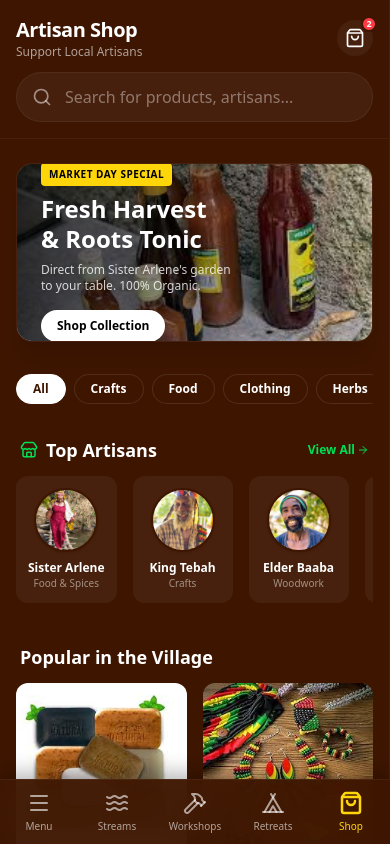
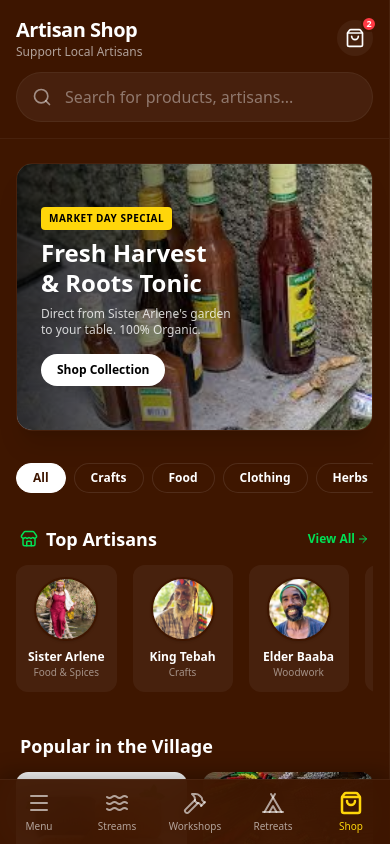
Before and after one commit to ezrontech/RIV, a Next.js app: page /shop in a window 390 px wide. Built offline with nearby package versions, Linux system fonts and the light colour scheme.

Commit message:
feat: add initial shop page with product listings, artisan profiles, categories, and search functionality.

```diff
--- a/src/app/(hub)/shop/page.tsx
+++ b/src/app/(hub)/shop/page.tsx
@@ -57,7 +57,7 @@ export default function ShopPage() {
             <div className="flex flex-col gap-8 px-4 py-6">
 
                 {/* 1. Hero: Featured Vendor / Marketplace Highlight */}
-                <section className="relative aspect-[2/1] md:aspect-[3/1] rounded-2xl overflow-hidden shadow-xl group cursor-pointer border border-foreground/5">
+                <section className="relative aspect-[4/3] sm:aspect-[2/1] md:aspect-[3/1] rounded-2xl overflow-hidden shadow-xl group cursor-pointer border border-foreground/5">
                     <img src="/images/shop/roots%20tonic.jpg" alt="Featured Roots Tonic" className="w-full h-full object-cover group-hover:scale-105 transition-transform duration-700" />
                     <div className="absolute inset-0 bg-gradient-to-r from-black/80 via-black/40 to-transparent" />
                     <div className="absolute inset-0 p-6 flex flex-col justify-center items-start">
```
